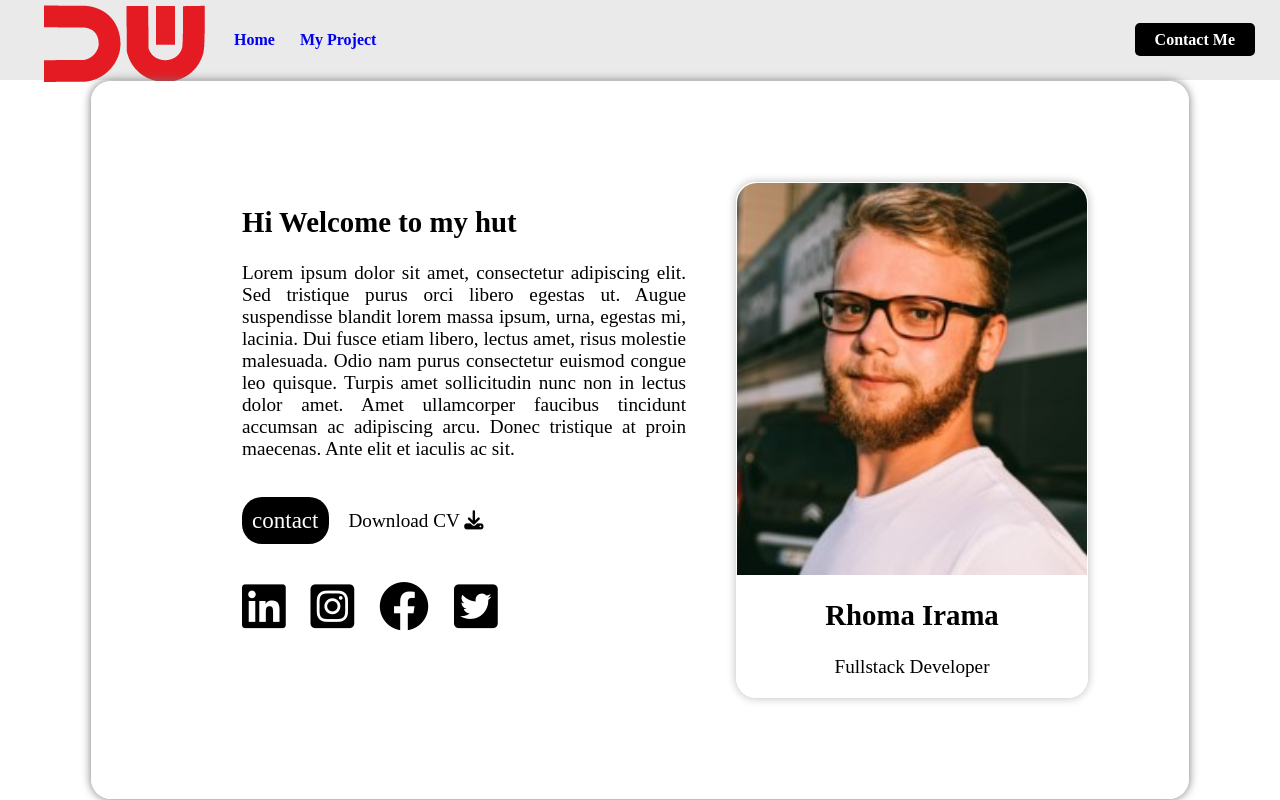
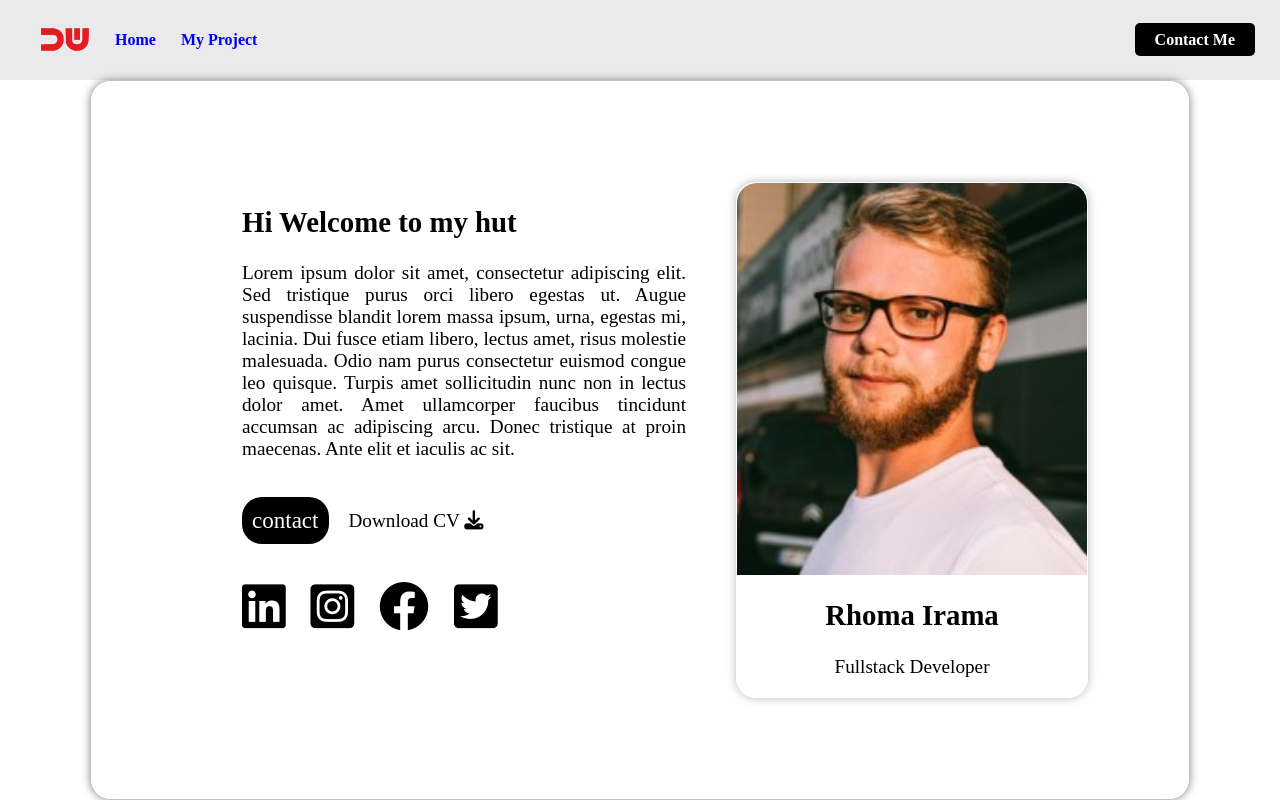
Before and after one commit to fhurau/Day-2, a plain HTML site: page index.html in a window 1280 px wide. Drawn offline with Linux system fonts and the light colour scheme.

Commit message:
ganti-logo-4

```diff
--- a/style.css
+++ b/style.css
@@ -23,6 +23,11 @@ nav ul {
 
 nav ul li {
     margin-right: 25px;
+}
+
+nav ul li img{
+    width: 50px;
+    height: 50px;
 }
 
 .nav-left {
```
Also changed, not shown: index.html (indentation only).
